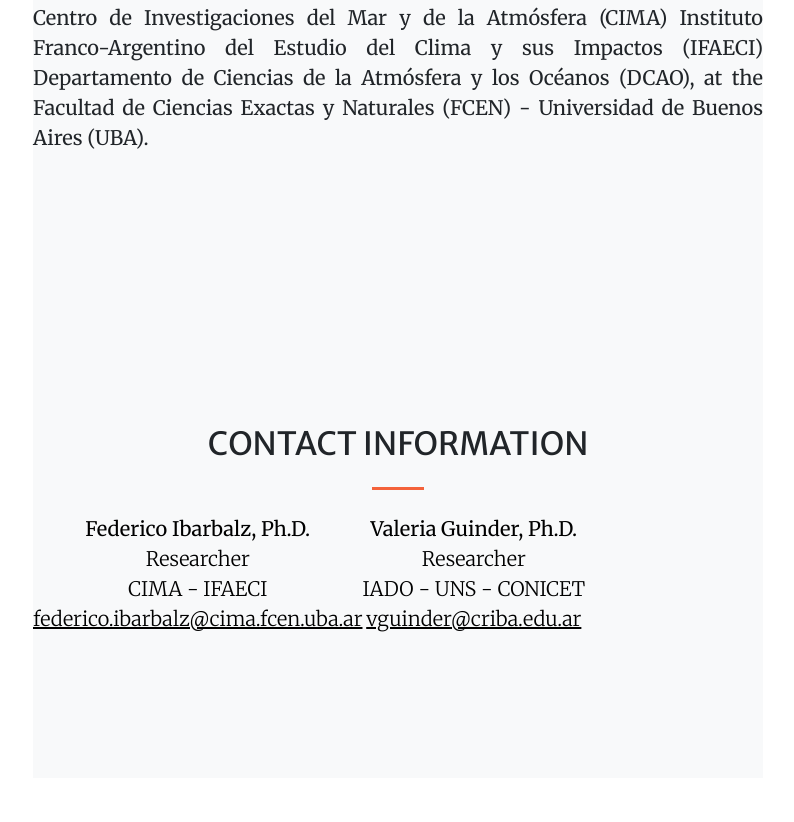
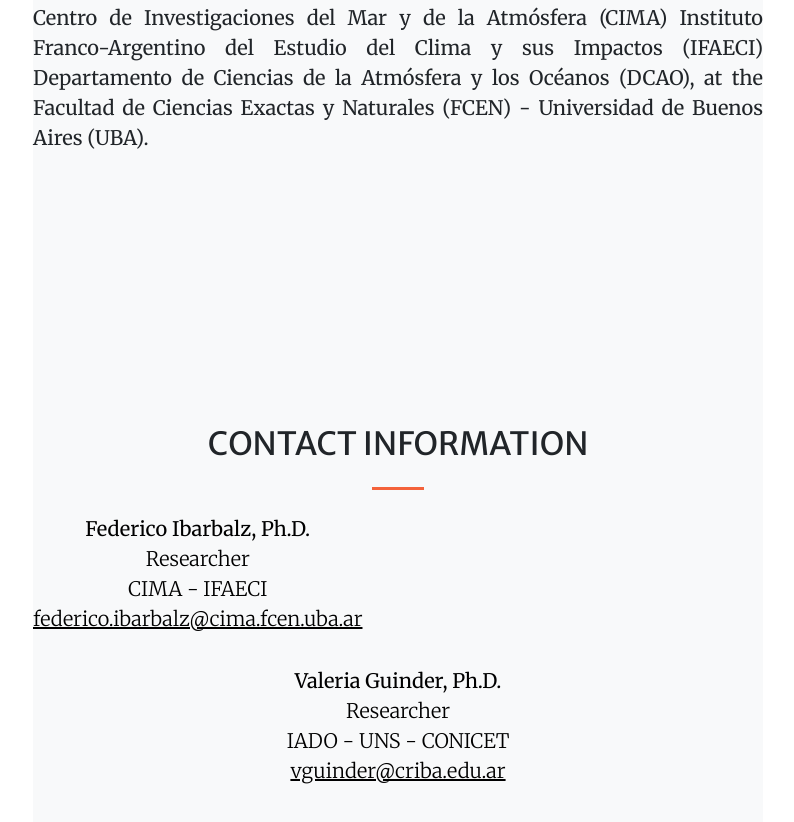
Before and after one commit to geomargen/rovs2025, a website: page index.html in a window 1280 px wide. Shown: the part 4217-5039 px from the top of the page, without its empty margins (242-1036 px from the left). Drawn offline with nearby package versions, Linux system fonts and the light colour scheme.

Commit message:
Update index.html

```diff
--- a/index.html
+++ b/index.html
@@ -775,14 +775,14 @@
                     Researcher</br>
                     CIMA - IFAECI</br>
                     <u><a style="color:black" href="federico.ibarbalz@cima.fcen.uba.ar">federico.ibarbalz@cima.fcen.uba.ar</a></u></br>
-
+            </div>
+             <div class="col-lg-12 text-center">
 
                 </p>
 
 
                 <p class="lead" style="text-align:center;color:black">
-                  <b>Valeria
-                        Guinder, Ph.D.</b></br>
+                  <b>Valeria Guinder, Ph.D.</b></br>
                   Researcher</br>
                    IADO - UNS - CONICET </br>
                         <u><a style="color:black" href="vguinder@criba.edu.ar">vguinder@criba.edu.ar</a></u></br>
```
